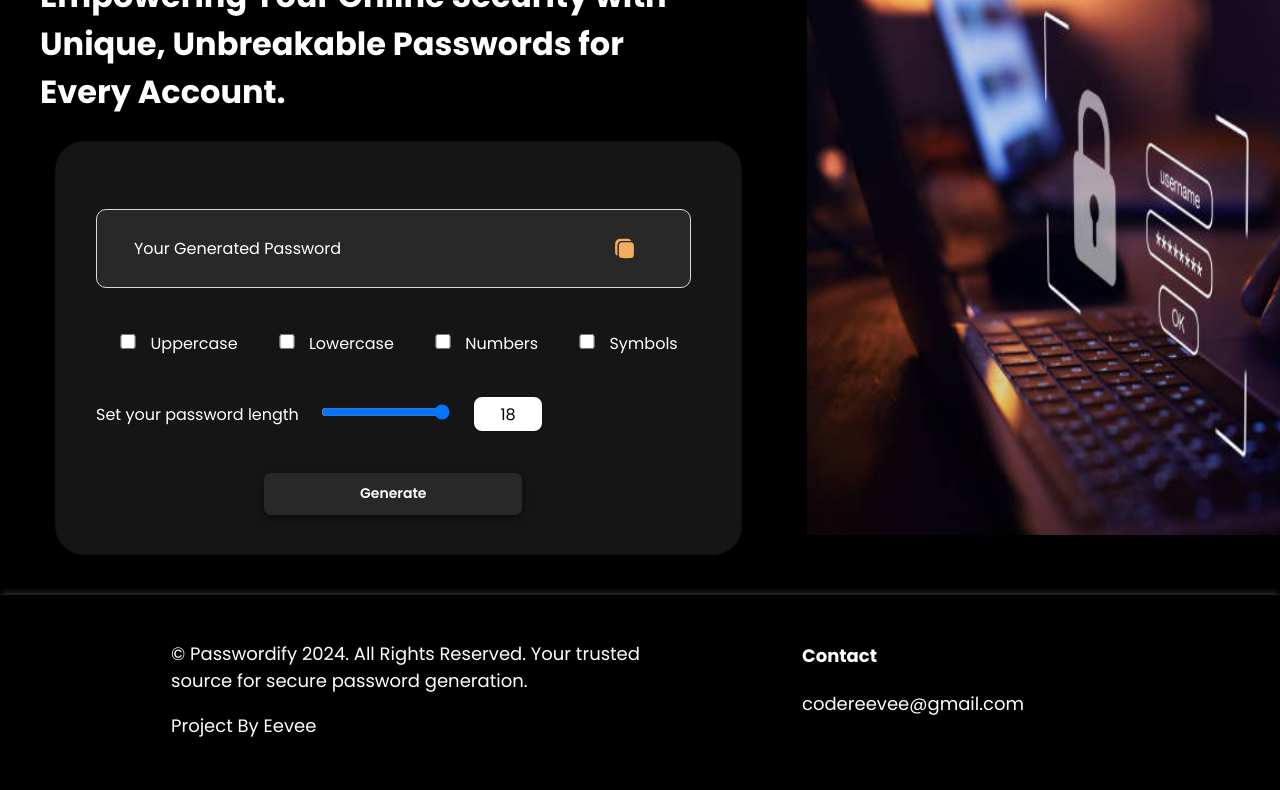
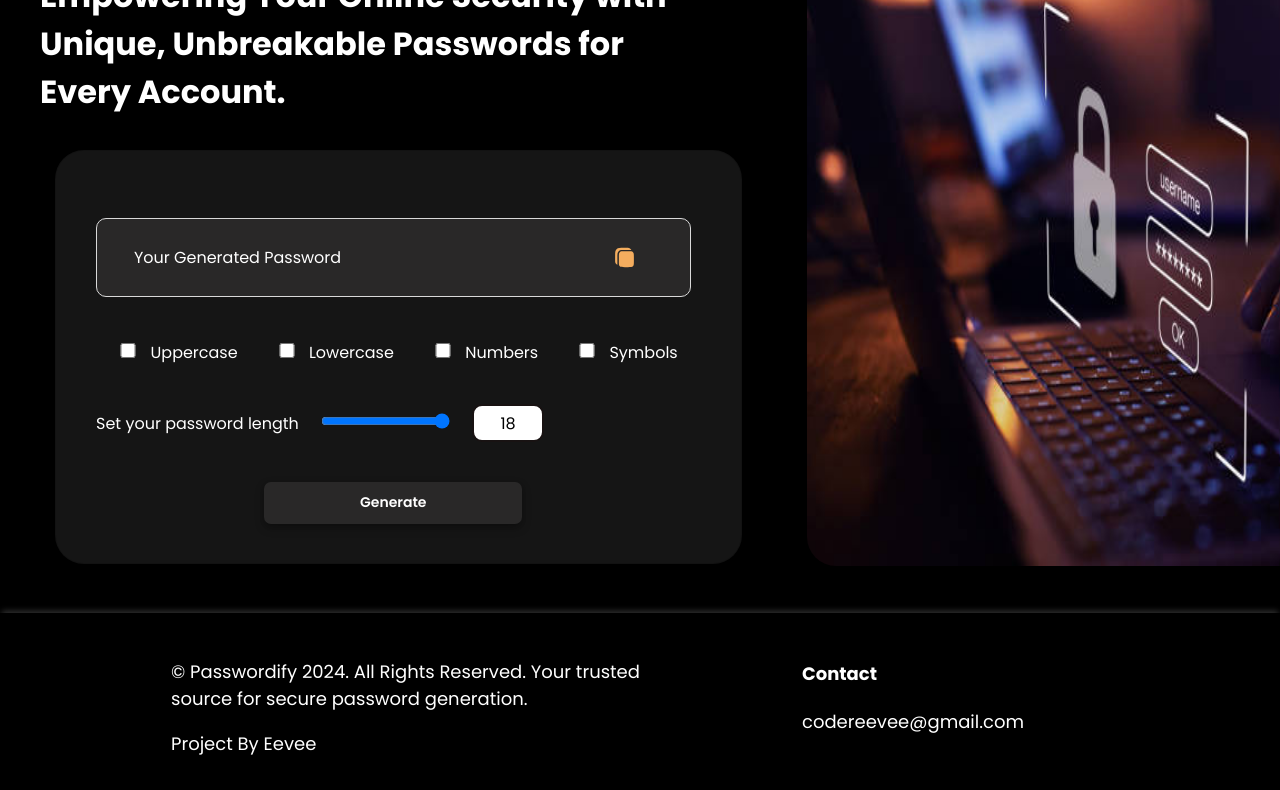
Before and after one commit to gargiiiii18/Safe--The-Password-Generator, a plain HTML site: page index.html in a window 1280 px wide. Shown: the part 159-949 px from the top of the page. Drawn offline with Linux system fonts and the light colour scheme.

Commit message:
added styles

```diff
--- a/index.css
+++ b/index.css
@@ -67,9 +67,11 @@ margin-bottom: 10px;
 
 .big-image{
     width: 681px;
-    height: 590px;
+    height: 635px;
     margin-top: -145px;
+    border-radius: 29px;
 }
+
 .generator-box{
 width: 687px;
 position: relative;
```
